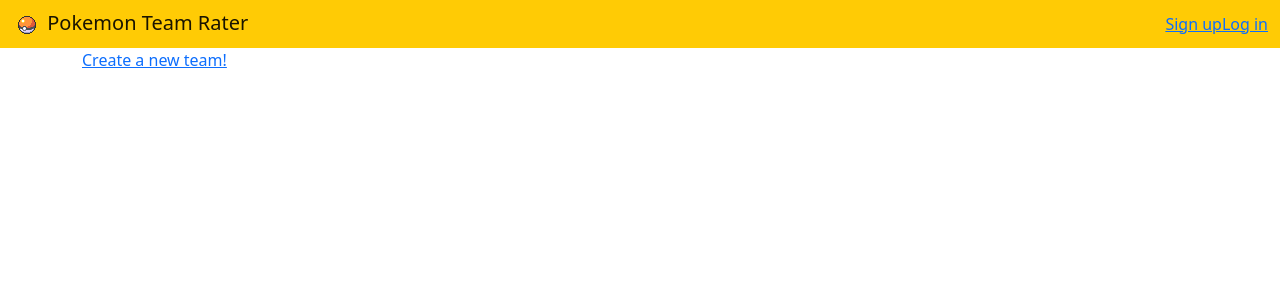
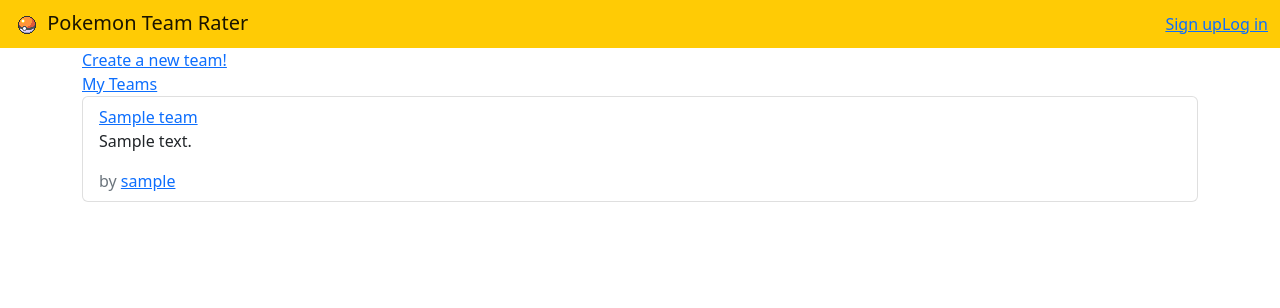
Before and after one commit to geenajackson/pokemon-team-rater, a Flask app: template templates/home.html in a window 1280 px wide. Shown: the top 308 px of the page. Run offline with Flask 2, Linux system fonts and the light colour scheme; the template is opened without the code that fills it: values that come from a table or form of the project are taken from there, others are empty; tables that the repository leaves empty hold one stand-in row (values such as "Sample post"); some libraries are stand-ins or nearby versions.

Commit message:
add teams to display on homepage

```diff
--- a/templates/home.html
+++ b/templates/home.html
@@ -5,7 +5,27 @@
 {% block content %}
 
 <div class="container">
-    <a href="/teams/new">Create a new team!</a>
+    <a href="/teams/new">Create a new team!</a><br>
+    <a href="/teams/{{user.id}}">My Teams</a>
+</div>
+<div class="container">
+    <ul class="list-group">
+
+        {% for team in teams %}
+
+        <li class="list-group-item">
+            <a href="/teams/{{ team.id }}">
+                <div class="message-area">
+
+                    <a href="/teams/{{ team.id }}">{{ team.name }}</a>
+                    <p>{{ team.details }}</p>
+                    <span class="text-muted">by <a href="/teams/{{ user.id }}">{{ user.username }}</a></span>
+                </div>
+        </li>
+
+        {% endfor %}
+
+    </ul>
 </div>
 
 {% endblock %}
```
